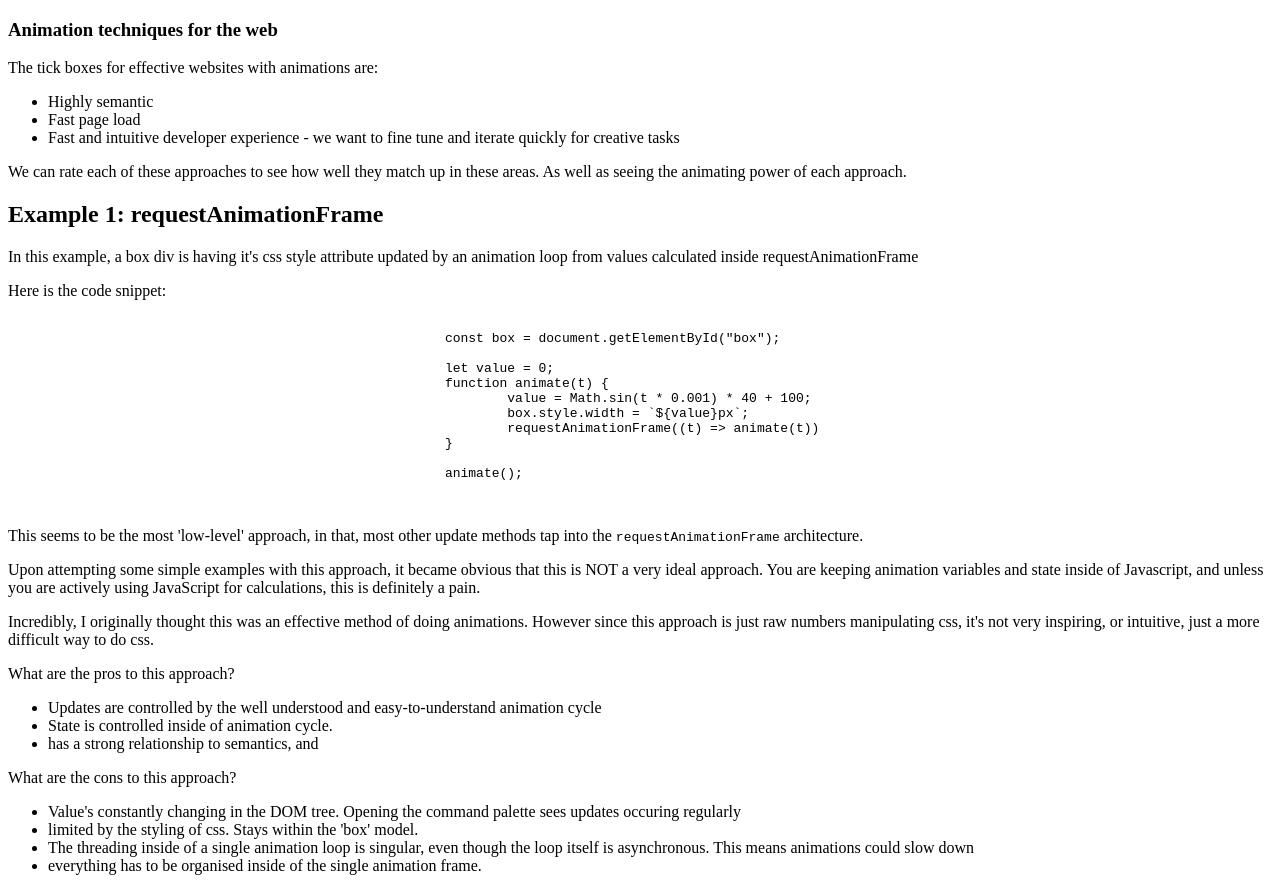
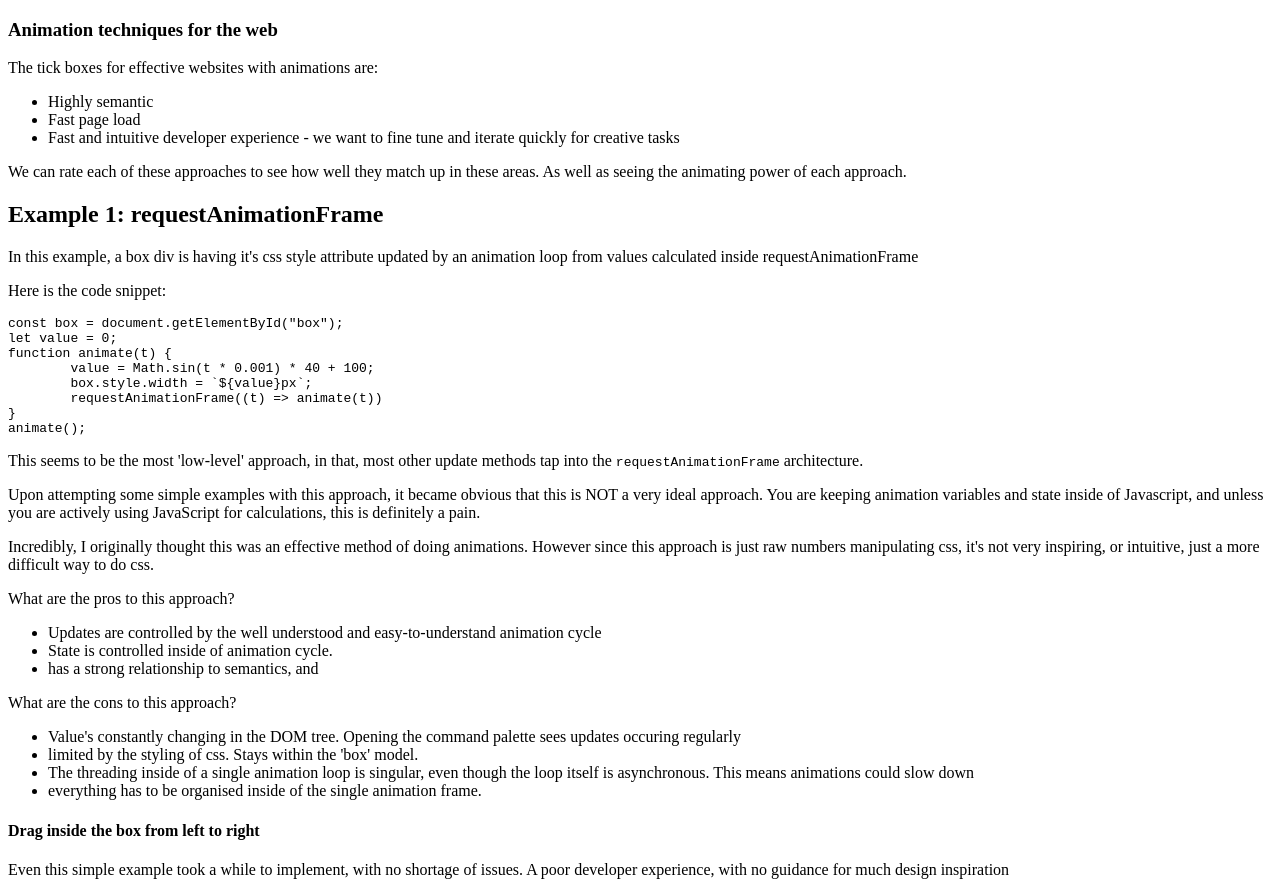
Before and after one commit to joelnicell/js-animations, a website with bundled scripts: page index.html in a window 1280 px wide. Shown: the top 882 px of the page. Built offline with nearby package versions, Linux system fonts and the light colour scheme.

Commit message:
code block formatting

```diff
--- a/index.html
+++ b/index.html
@@ -31,20 +31,14 @@
 				<p>In this example, a box div is having it's css style attribute updated by an animation loop from values calculated inside requestAnimationFrame</p>
 				<div class="box example-one" id="box-eg-one"></div>
 				<p>Here is the code snippet:</p>
-				<pre>
-					<code class="code-snippet">
-							const box = document.getElementById("box");
-
+				<pre class="code-block"><code>const box = document.getElementById("box");
 let value = 0;
 function animate(t) {
 	value = Math.sin(t * 0.001) * 40 + 100;
 	box.style.width = `${value}px`;
 	requestAnimationFrame((t) => animate(t))
 }
-
-							animate();
-					</code>
-				</pre>
+animate();</code></pre>
 				<p>This seems to be the most 'low-level' approach, in that, most other update methods tap into the <code>requestAnimationFrame</code> architecture. </p>
 				<p>Upon attempting some simple examples with this approach, it became obvious that this is NOT a very ideal approach. You are keeping animation variables and state inside of Javascript, and unless you are actively using JavaScript for calculations, this is definitely a pain.</p>
 				<p>Incredibly, I originally thought this was an effective method of doing animations. However since this approach is just raw numbers manipulating css, it's not very inspiring, or intuitive, just a more difficult way to do css.</p>
@@ -135,8 +129,7 @@
 					<li class="css-animation">Whether you want to declare animations to be re-used.</li>
 				</ol>
 				<p class="css-animation">The <code>IntersectionObserver</code> code is maybe even cleaner than the animate api, since JS is responsible for defining WHEN, then we use css utility classes to define the WHAT:</p>
-				<pre><code>
-					const observerCallback = (entries, observer) => {
+				<pre class="code-block"><code>const observerCallback = (entries, observer) => {
 	entries.forEach((entry) => {
 		if (entry.isIntersecting && !entry.target.classList.contains('animated')) {
 			entry.target.classList.add('animated');
@@ -149,8 +142,7 @@
 
 cssText.forEach(element => {
 	observer.observe(element);
-					})
-				</code></pre>
+})</code></pre>
 			</section>
 
 			<!-- TODO: how to implement dragging? Set up with event listeners etc.? -->
--- a/styles/styles.css
+++ b/styles/styles.css
@@ -53,12 +53,7 @@ h3 {
   background: red;
 }
 
-main {
-  width: 100vw;
-}
-
 article {
-  /* width: 100%; */
   max-width: 720px;
   margin: 0 auto 20rem auto;
   padding: 0 3rem;
@@ -133,3 +128,20 @@ button {
   opacity: 0;
   transform: translate(-20px, 0);
 }
+
+.code-block {
+  display: block;
+  margin: 0;
+  margin-bottom: 24px;
+  padding: 16px;
+  border-radius: 12px;
+  border: 1px solid rgba(255,255,255,0.15);
+  background-color: rgba(255,255,255,0.05);
+  box-shadow: 0 6px 12px rgba(255,255,255,0.1), 0 2px 3px rgba(255,255,255,0.1);
+  white-space: pre;
+  overflow-x: auto;
+}
+
+.code-block code {
+  font-size: 0.9rem;
+}
```
Lines whose indentation alone changed are shown as unchanged.
